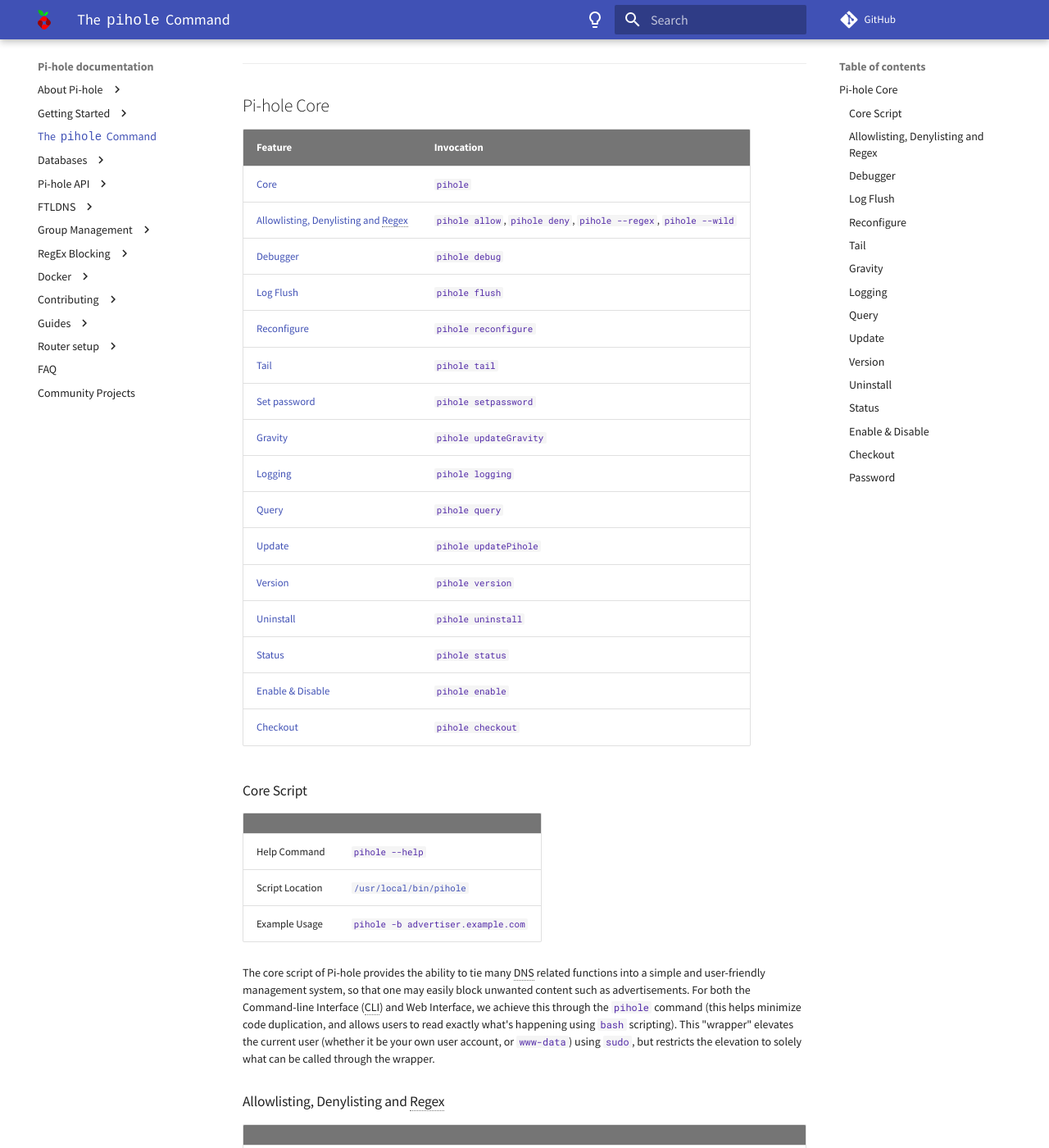
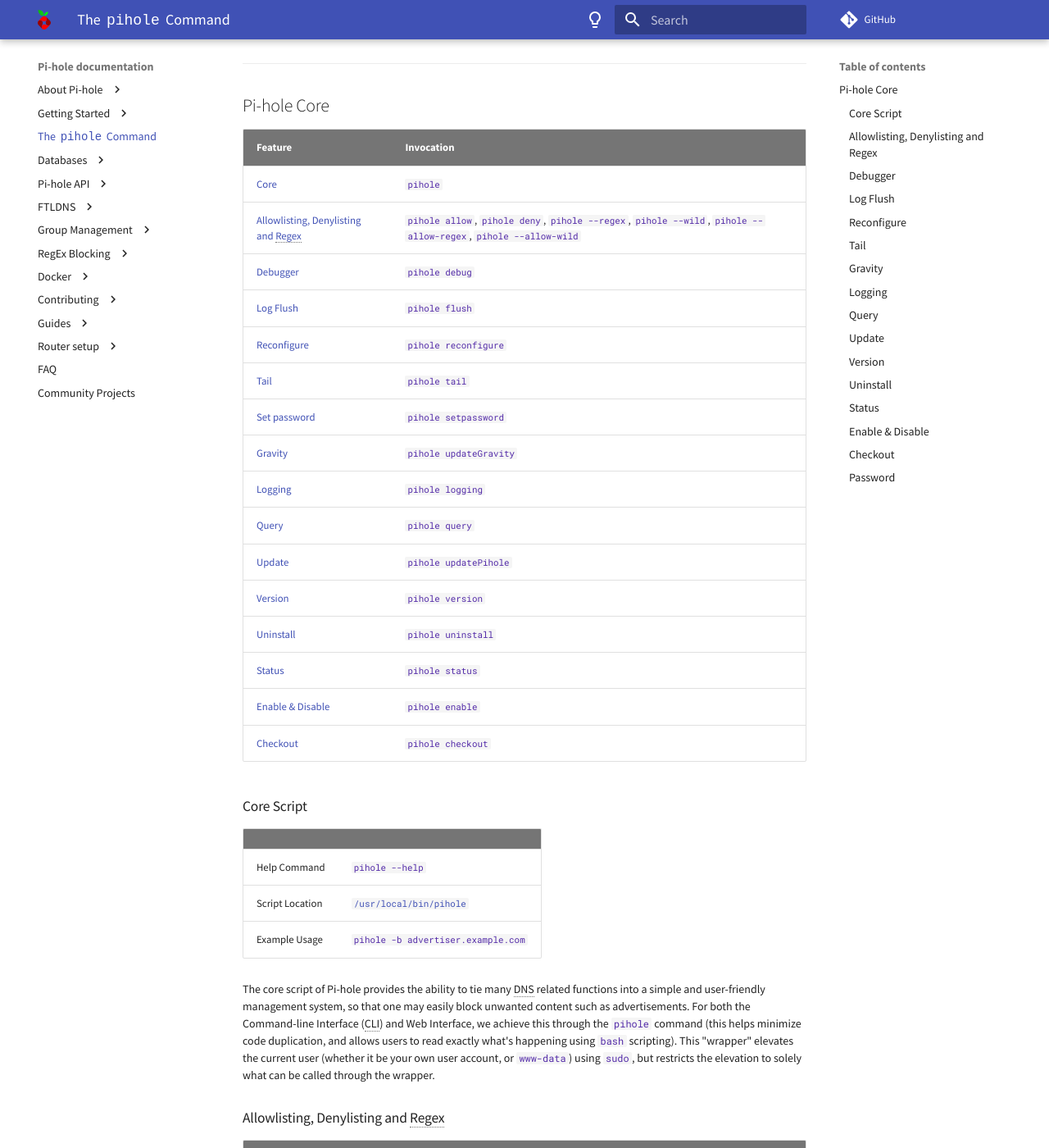
Before and after one commit to pi-hole/docs, an MkDocs documentation site: the page built from docs/main/pihole-command.md, in a window 1280 px wide and 1400 px high, scrolled down 276 px. Shown: the whole window at 82% size. Built offline with MkDocs 1.6.1 and Material for MkDocs 9.7.7, drawn with Linux system fonts in a browser that asks for light colours; comment, search, counter and statistics services are not loaded; some of the changed text lies outside the part shown.

```diff
--- a/docs/main/pihole-command.md
+++ b/docs/main/pihole-command.md
@@ -11,7 +11,7 @@ Pi-hole makes use of many commands, and here we will break down those required t
 | Feature | Invocation  |
 | -------------- | -------------- |
 | [Core](#core-script) | `pihole` |
-| [Allowlisting, Denylisting and Regex](#allowlisting-denylisting-and-regex) | `pihole allow`, `pihole deny`, `pihole --regex`, `pihole --wild` |
+| [Allowlisting, Denylisting and Regex](#allowlisting-denylisting-and-regex) | `pihole allow`, `pihole deny`, `pihole --regex`, `pihole --wild`, `pihole --allow-regex`, `pihole --allow-wild` |
 | [Debugger](#debugger) | `pihole debug` |
 | [Log Flush](#log-flush) | `pihole flush` |
 | [Reconfigure](#reconfigure) | `pihole reconfigure` |
@@ -41,7 +41,7 @@ The core script of Pi-hole provides the ability to tie many DNS related function
 
 |  | |
 |  -------------- | -------------- |
-| Help Command    | `pihole allow --help`, `pihole deny --help`, `pihole --regex --help`, `pihole --wild --help` |
+| Help Command    | `pihole allow --help`, `pihole deny --help`, `pihole --regex --help`, `pihole --wild --help`, `pihole --allow-regex --help`, `pihole --allow-wild --help` |
 | Script Location | [`/opt/pihole/list.sh`](https://github.com/pi-hole/pi-hole/blob/master/advanced/Scripts/list.sh) |
 | Example Usage   | [`pihole --regex '^example.com$' '.*\.example2.net'`](https://discourse.pi-hole.net/t/the-pihole-command-with-examples/738#white-black-list) |
 
```
Also changed, not shown: docs/ftldns/blockingmode.md (+2 -0 lines), docs/regex/pi-hole.md (+1 -1 lines).
